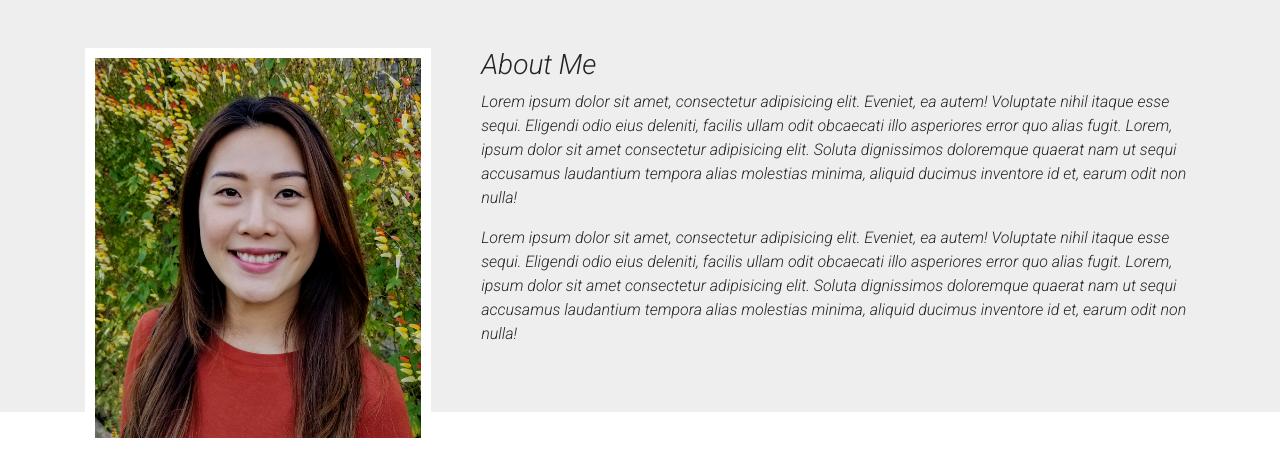
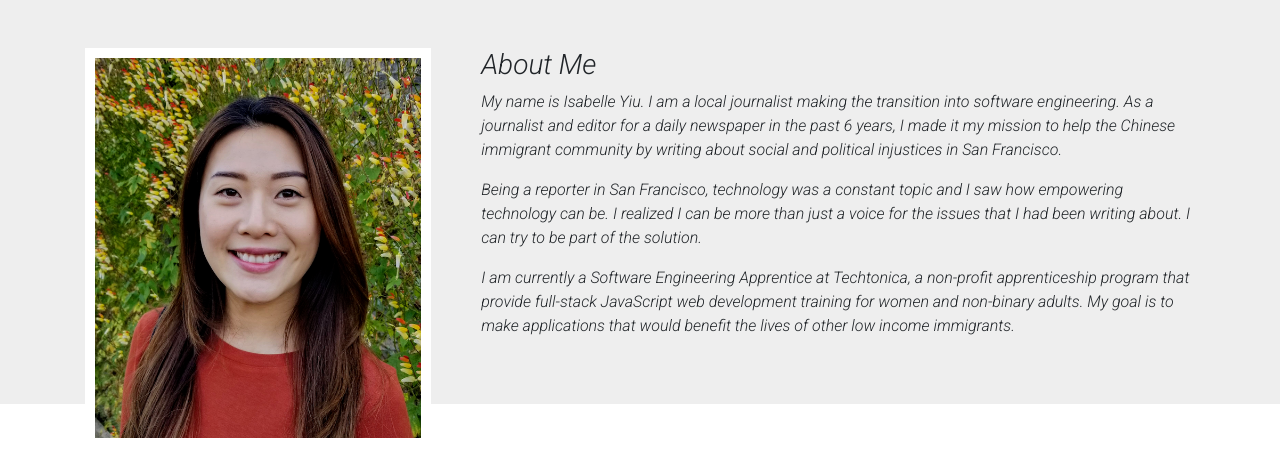
Before and after one commit to isabelleyiu/portfolio-website, a plain HTML site: page index.html in a window 1280 px wide. Shown: the part 788-1239 px from the top of the page. Drawn offline with nearby package versions, Linux system fonts and the light colour scheme; a web font is replaced by a local one.

Commit message:
Add content for About Me

```diff
--- a/index.html
+++ b/index.html
@@ -41,7 +41,7 @@
                             alt="linkedin" title="linkedin"/></a>
                     </li>
                     <li>
-                            <a class="icon-wrap" href="https://github.com/isabelleyiu" target="_blank"><img src="images/github_icon.png" onmouseover="this.src='images/github_pink_icon.png';" onmouseout="this.src='images/github_icon.png';" alt="github" title="github"/></a>
+                        <a class="icon-wrap" href="https://github.com/isabelleyiu" target="_blank"><img src="images/github_icon.png" onmouseover="this.src='images/github_pink_icon.png';" onmouseout="this.src='images/github_icon.png';" alt="github" title="github"/></a>
                     </li>
                     <li>
                         <a class="icon-wrap" href="https://twitter.com/isabelleyiu" target="_blank"><img src="images/twitter_icon.png" onmouseover="this.src='images/twitter_pink_icon.png';" onmouseout="this.src='images/twitter_icon.png';" alt="twitter" title="twitter"/></a>
@@ -64,8 +64,9 @@
         <article class="container">
             <img id="profilePic" src="images/isabelle.png" alt="profile picture" title="profile picture"/>
             <h3>About Me</h3>
-            <p>Lorem ipsum dolor sit amet, consectetur adipisicing elit. Eveniet, ea autem! Voluptate nihil itaque esse sequi. Eligendi odio eius deleniti, facilis ullam odit obcaecati illo asperiores error quo alias fugit. Lorem, ipsum dolor sit amet consectetur adipisicing elit. Soluta dignissimos doloremque quaerat nam ut sequi accusamus laudantium tempora alias molestias minima, aliquid ducimus inventore id et, earum odit non nulla!</p>
-            <p>Lorem ipsum dolor sit amet, consectetur adipisicing elit. Eveniet, ea autem! Voluptate nihil itaque esse sequi. Eligendi odio eius deleniti, facilis ullam odit obcaecati illo asperiores error quo alias fugit. Lorem, ipsum dolor sit amet consectetur adipisicing elit. Soluta dignissimos doloremque quaerat nam ut sequi accusamus laudantium tempora alias molestias minima, aliquid ducimus inventore id et, earum odit non nulla!</p>
+            <p>My name is Isabelle Yiu. I am a local journalist making the transition into software engineering. As a journalist and editor for a daily newspaper in the past 6 years, I made it my mission to help the Chinese immigrant community by writing about social and political injustices in San Francisco.</p>
+            <p>Being a reporter in San Francisco, technology was a constant topic and I saw how empowering technology can be. I realized I can be more than just a voice for the issues that I had been writing about. I can try to be part of the solution.</p>
+            <p>I am currently a Software Engineering Apprentice at Techtonica, a non-profit apprenticeship program that provide full-stack JavaScript web development training for women and non-binary adults. My goal is to make applications that would benefit the lives of other low income immigrants. </p>
         </article>
     </section>
 
```
